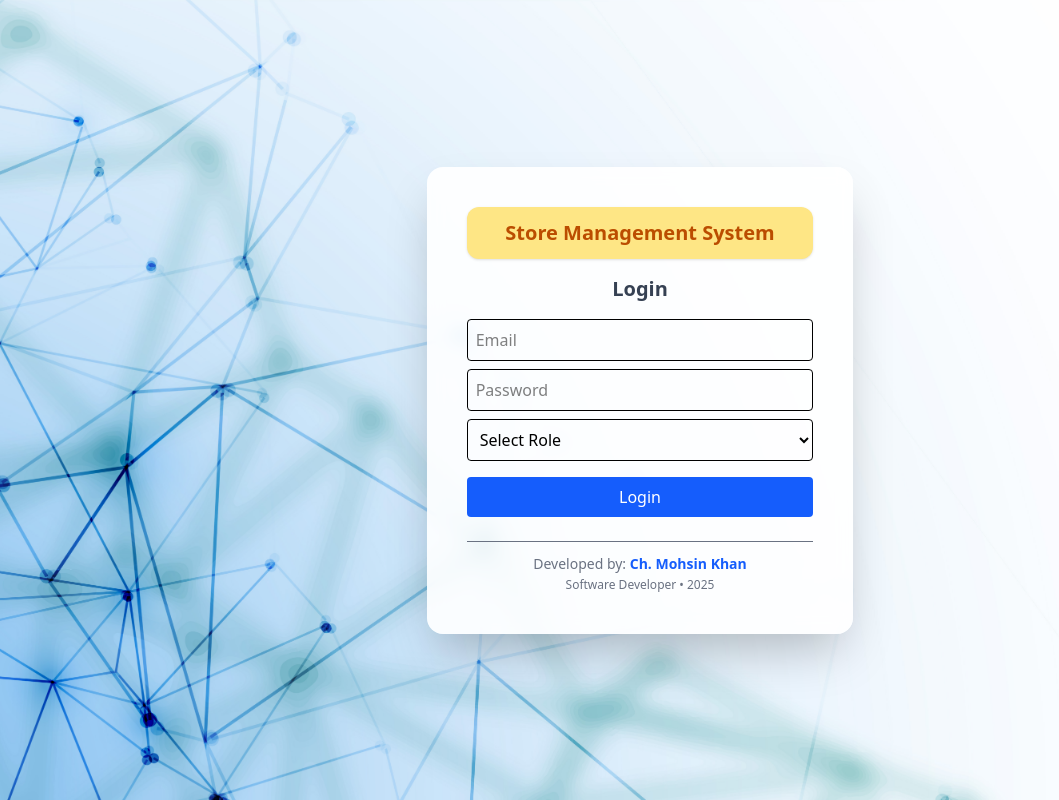
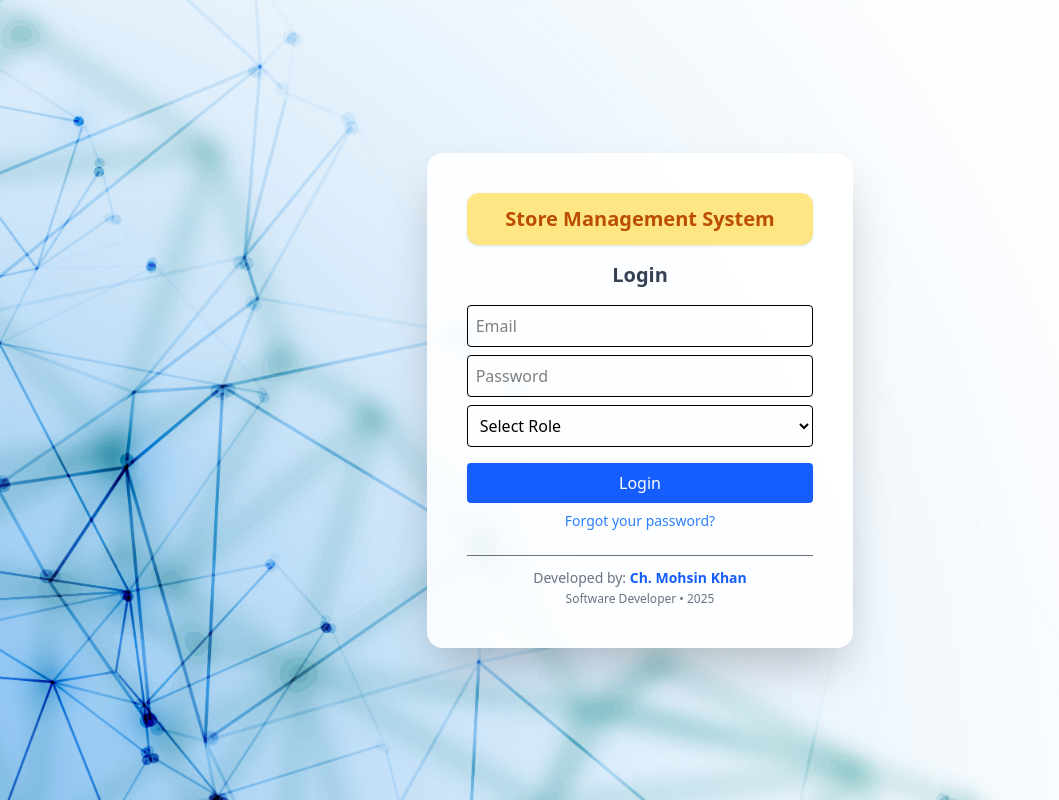
Before and after one commit to mohsinmughal5/shop-management-system, a React (Vite) app: page / in a window 1280 px wide. Shown: the whole page, without its empty margins (0-1059 px from the left). Built offline with nearby package versions, Linux system fonts and the light colour scheme.

Commit message:
7/11/25 updated code in class

```diff
--- a/src/pages/Login.jsx
+++ b/src/pages/Login.jsx
@@ -79,6 +79,12 @@
           >
             Login
           </button>
+          <p className="text-sm text-center mt-2">
+            <a href="/reset-password" className="text-blue-500 hover:underline">
+                  Forgot your password?
+  </a>
+</p>
+
 
           <footer className="text-center text-gray-500 text-sm mt-6 border-t pt-3">
             Developed by:{' '}
```
